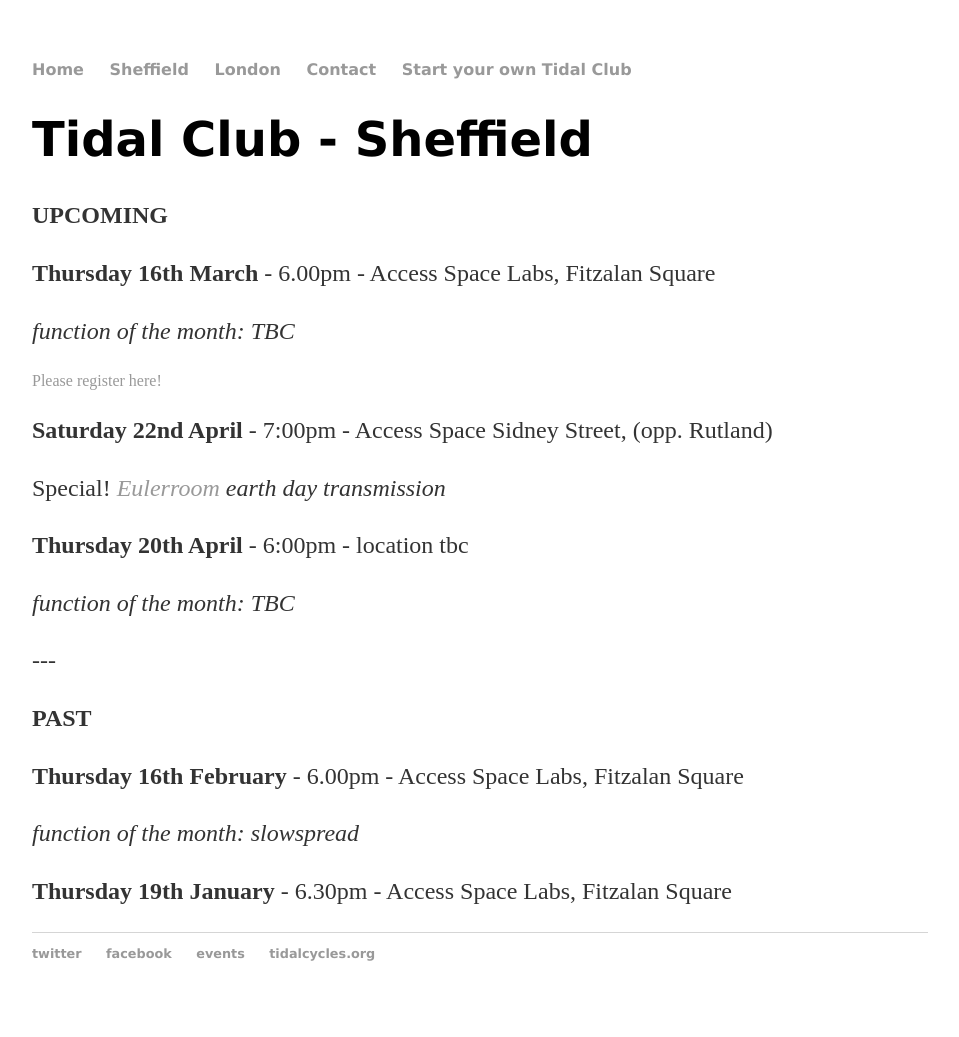
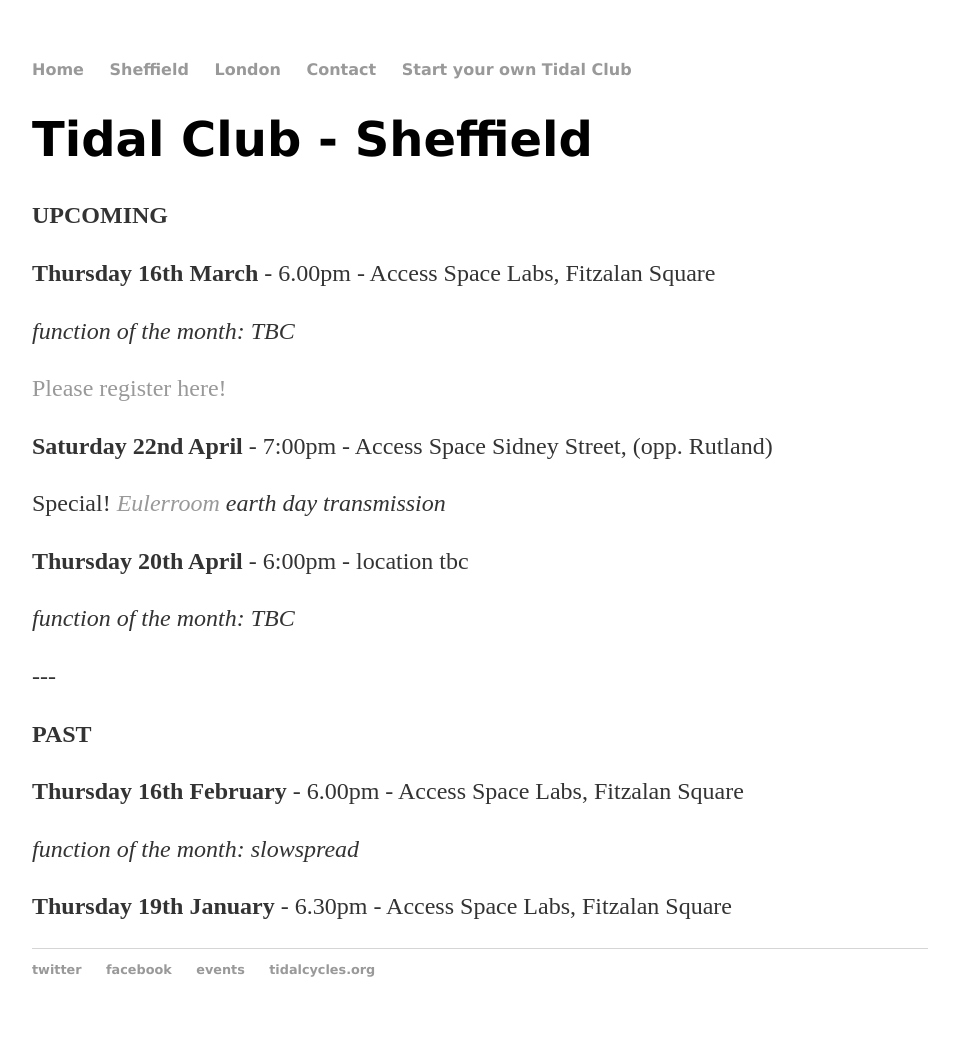
Before and after one commit to tidalclub/tidalclub.github.io, a Jekyll site: the page built from sheffield.html, in a window 1280 px wide. Shown: the whole page, without its empty margins (160-1119 px from the left). Built offline with Jekyll 4.4.1, drawn with Linux system fonts in a browser that asks for light colours.

```diff
--- a/sheffield.html
+++ b/sheffield.html
@@ -8,7 +8,7 @@ title: Tidal Club - Sheffield
 			<p><b>UPCOMING</b></p>
 			<p><b>Thursday 16th March</b> - 6.00pm - Access Space Labs, Fitzalan Square</p>
 			<p><em>function of the month: TBC</em></p>
-			<a href="https://www.picatic.com/tidalclub3#">Please register here!</a>
+			<p><a href="https://www.picatic.com/tidalclub3#">Please register here!</a></p>
 			<p></p>
 			<p><b>Saturday 22nd April</b> - 7:00pm - Access Space Sidney Street, (opp. Rutland)</p>
 			<p>Special! <em><a href="http://eulerroom.com/">Eulerroom</a> earth day transmission</em></p>
```
